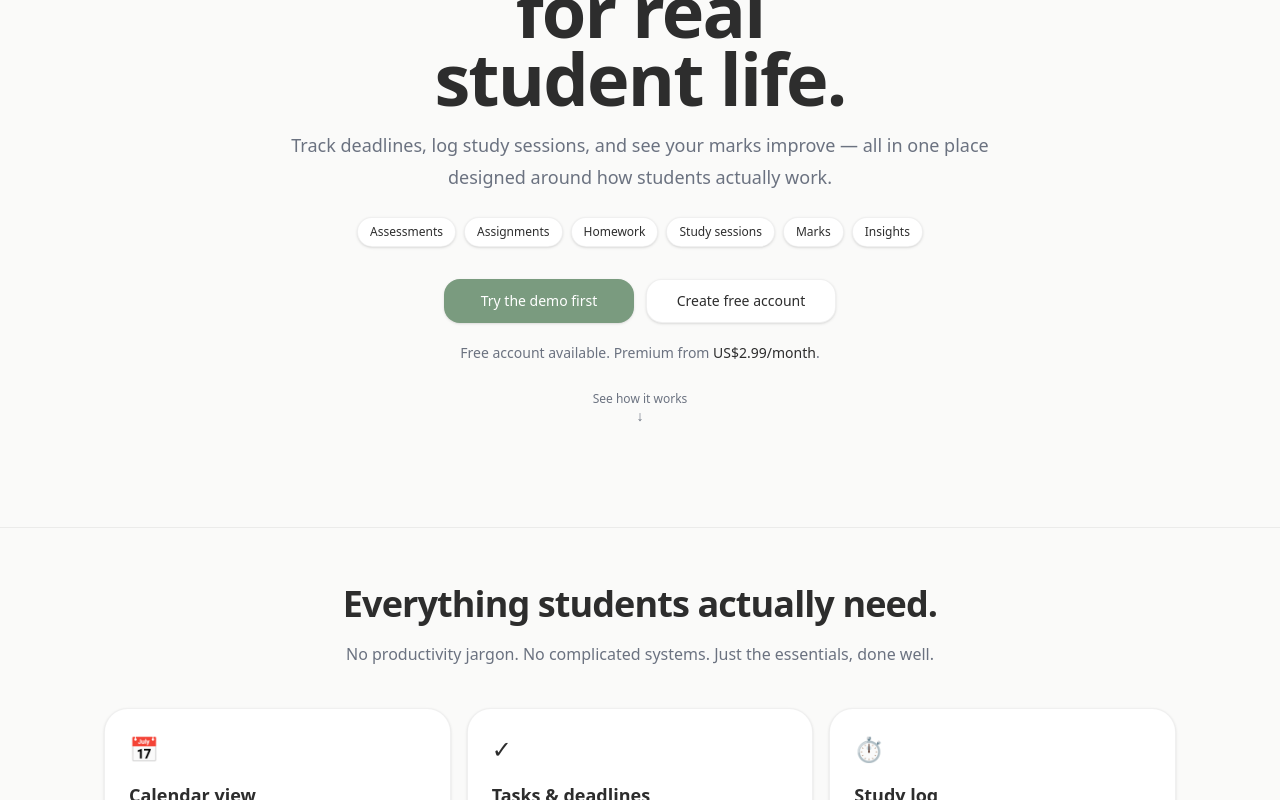
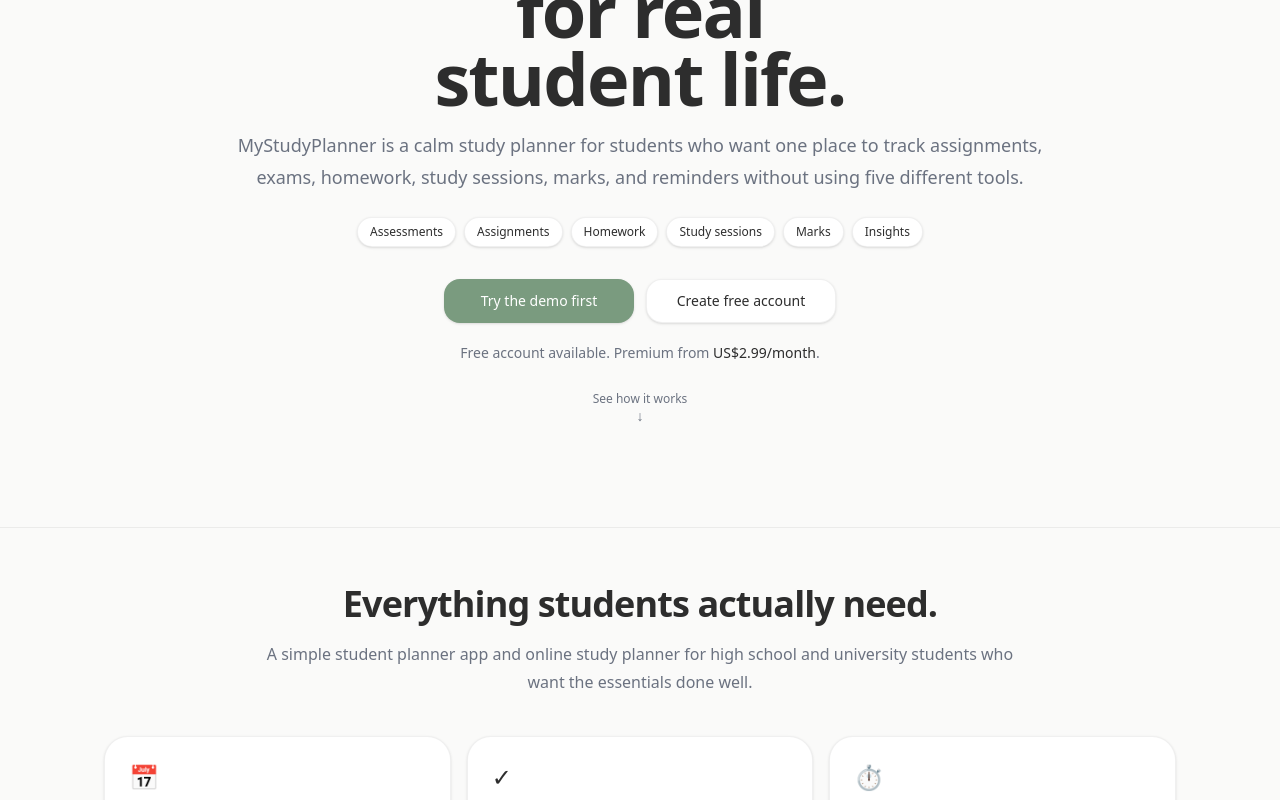
Before and after one commit to kaicrotty88/MyStudyPlanner, a Next.js app: page / in a window 1280 px wide. Shown: the part 360-1160 px from the top of the page. Built offline with nearby package versions, Linux system fonts and the light colour scheme; no server answers.

Commit message:
homepage update v6u7seo

```diff
--- a/app/page.tsx
+++ b/app/page.tsx
@@ -1,38 +1,41 @@
 import type { Metadata } from "next";
 import Link from "next/link";
+import Script from "next/script";
 import { auth } from "@clerk/nextjs/server";
 import { redirect } from "next/navigation";
 
 export const metadata: Metadata = {
   metadataBase: new URL("https://mystudyplanner.co"),
-  title: "The study planner built for real student life",
+  title: "MyStudyPlanner | Study Planner for Students, Assignments, Exams & Study Log",
   description:
-    "Track deadlines, log study sessions, and see your marks improve — all in one place designed around how students actually work.",
+    "MyStudyPlanner is a calm, simple study planner for students. Track assignments, exams, homework, study sessions, marks, and reminders in one place. Free to start.",
   keywords: [
-    "student planner",
+    "study planner for students",
+    "student planner app",
     "study planner",
     "online study planner",
-    "assignment tracker",
+    "assignment tracker for students",
     "exam planner",
     "homework planner",
-    "marks tracker",
+    "marks tracker for students",
     "study log",
-    "student planner app",
+    "planner for university students",
+    "planner for high school students",
   ],
   alternates: { canonical: "/" },
   openGraph: {
-    title: "The study planner built for real student life",
+    title: "MyStudyPlanner | Study Planner for Students, Assignments, Exams & Study Log",
     description:
-      "Track deadlines, log study sessions, and see your marks improve — all in one place designed around how students actually work.",
+      "A calm, simple study planner for students. Track assignments, exams, homework, study sessions, marks, and reminders in one place.",
     url: "/",
     siteName: "MyStudyPlanner",
     type: "website",
   },
   twitter: {
     card: "summary_large_image",
-    title: "The study planner built for real student life",
+    title: "MyStudyPlanner | Study Planner for Students, Assignments, Exams & Study Log",
     description:
-      "Track deadlines, log study sessions, and see your marks improve — all in one place designed around how students actually work.",
+      "A calm, simple study planner for students. Track assignments, exams, homework, study sessions, marks, and reminders in one place.",
   },
 };
 
@@ -95,7 +98,7 @@ const features: Feature[] = [
     icon: "🔔",
     title: "Reminders",
     description:
-      "Quick notes for life stuff — not assignments. Pack your bag, email a teacher, buy new pens.",
+      "Quick notes for life stuff, not assignments. Pack your bag, email a teacher, buy new pens.",
   },
 ];
 
@@ -139,6 +142,48 @@ const seoLinks = [
   },
 ] as const;
 
+const softwareApplicationSchema = {
+  "@context": "https://schema.org",
+  "@type": "SoftwareApplication",
+  name: "MyStudyPlanner",
+  applicationCategory: "EducationalApplication",
+  applicationSubCategory: "Study Planner",
+  operatingSystem: "Web",
+  url: "https://mystudyplanner.co",
+  description:
+    "MyStudyPlanner is a web-based study planner for high school and university students. Track assignments, exams, homework, study sessions, marks, and reminders in one calm, simple planner.",
+  offers: [
+    {
+      "@type": "Offer",
+      name: "Free",
+      price: "0",
+      priceCurrency: "USD",
+    },
+    {
+      "@type": "Offer",
+      name: "Premium",
+      price: "2.99",
+      priceCurrency: "USD",
+      priceSpecification: {
+        "@type": "UnitPriceSpecification",
+        price: "2.99",
+        priceCurrency: "USD",
+        billingDuration: 1,
+        billingIncrement: 1,
+        unitCode: "MON",
+      },
+    },
+  ],
+  creator: {
+    "@type": "Organization",
+    name: "MyStudyPlanner",
+  },
+  audience: {
+    "@type": "EducationalAudience",
+    educationalRole: "student",
+  },
+};
+
 export default async function Page() {
   const { userId } = await auth();
 
@@ -148,6 +193,14 @@ export default async function Page() {
 
   return (
     <div className="min-h-screen bg-background">
+      <Script
+        id="software-application-schema"
+        type="application/ld+json"
+        dangerouslySetInnerHTML={{
+          __html: JSON.stringify(softwareApplicationSchema),
+        }}
+      />
+
       <header className="sticky top-0 z-20 border-b border-border bg-background/80 backdrop-blur">
         <div className="mx-auto flex h-14 max-w-6xl items-center justify-between px-6 md:px-10">
           <div className="flex flex-col leading-tight">
@@ -191,9 +244,10 @@ export default async function Page() {
               The study planner built for real student life.
             </h1>
 
-            <p className="mx-auto mt-4 max-w-[48rem] text-[15px] leading-7 text-muted-foreground md:text-lg md:leading-8">
-              Track deadlines, log study sessions, and see your marks improve —
-              all in one place designed around how students actually work.
+            <p className="mx-auto mt-4 max-w-[52rem] text-[15px] leading-7 text-muted-foreground md:text-lg md:leading-8">
+              MyStudyPlanner is a calm study planner for students who want one
+              place to track assignments, exams, homework, study sessions,
+              marks, and reminders without using five different tools.
             </p>
 
             <div className="mt-6 flex flex-wrap items-center justify-center gap-2">
@@ -250,8 +304,9 @@ export default async function Page() {
                 Everything students actually need.
               </h2>
               <p className="mt-4 text-sm leading-7 text-muted-foreground md:text-base">
-                No productivity jargon. No complicated systems. Just the
-                essentials, done well.
+                A simple student planner app and online study planner for high
+                school and university students who want the essentials done
+                well.
               </p>
             </div>
 
@@ -291,9 +346,9 @@ export default async function Page() {
                 Try the full planner before signing up
               </h2>
               <p className="mt-4 text-sm leading-7 text-muted-foreground md:text-base">
-                Open the interactive demo and click through the actual dashboard,
-                calendar, tasks, study log, insights, marks, reminders, and
-                settings.
+                Open the interactive demo and click through the actual
+                dashboard, calendar, tasks, study log, insights, marks,
+                reminders, and settings.
               </p>
             </div>
 
```
